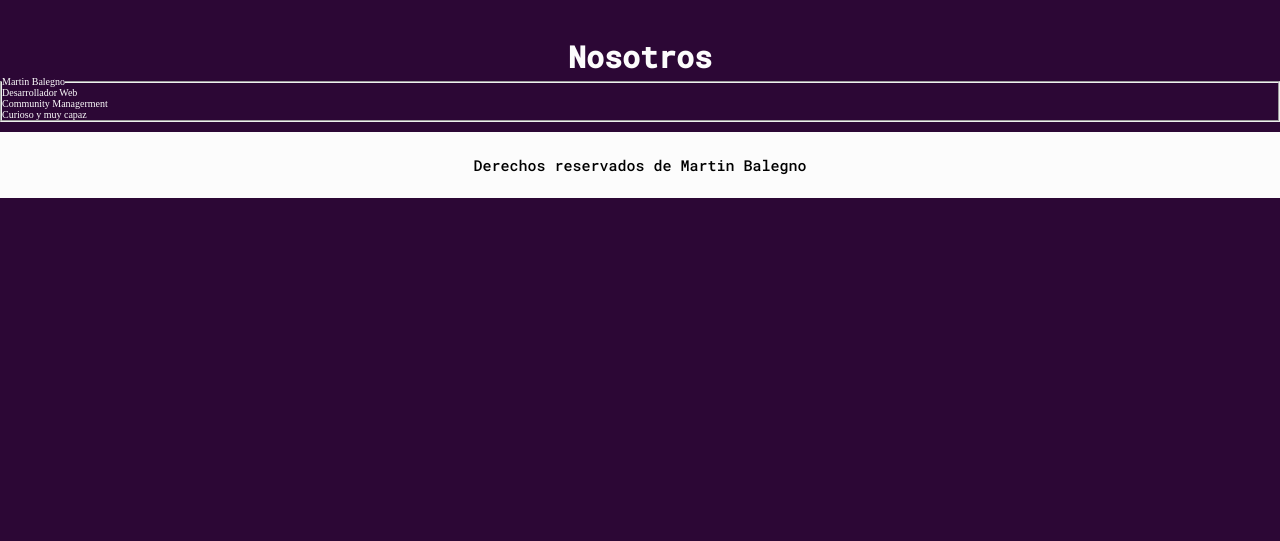
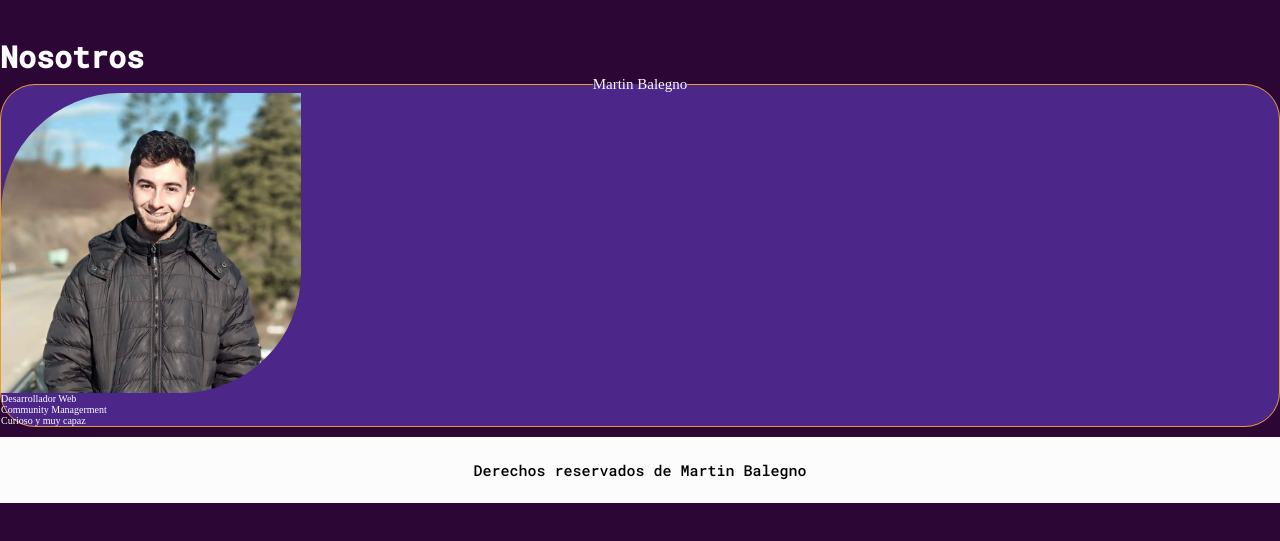
Before and after one commit to balegno/repoprueba, a plain HTML site: page pages/nosotros.html in a window 1280 px wide. Shown: the part 85-626 px from the top of the page. Drawn offline with Linux system fonts and the light colour scheme.

Commit message:
intento de armar tarjetas de nosotros

```diff
--- a/css/style.css
+++ b/css/style.css
@@ -28,7 +28,7 @@ h2 {
     font-size: 3rem;
     color: #fcfcfc;
     font-family: 'Roboto Mono', monospace;
-    text-align: center;
+    /* text-align: center; */
 }
 
 h3 {
@@ -316,6 +316,27 @@ input{
 
 /*NOSOTROS*/
 
+#nosfil {
+    border: solid 1.8px #ec9a29;
+    background-color: rgb(97, 61, 193, 60%);
+    border-radius: 3.5rem;
+
+}
+.mmbf {
+    display: flex;
+    flex-direction: column;
+    justify-content: flex-end;
+    align-content: rigth;
+    height: 30rem;
+    border-radius: 40% 0%;
+
+}
+
+.le {
+    text-align: center;
+    font-size: 1.5rem;
+
+}
 
 
 /*FIN NOSOTROS*/
--- a/pages/nosotros.html
+++ b/pages/nosotros.html
@@ -34,8 +34,9 @@
     <section>
       <div>
       <fieldset id="nosfil">
-        <legend>Martin Balegno</legend>
-        <ul>
+        <legend class="le">Martin Balegno</legend>
+        <img src="../img/IMG-20180624-WA0010_Original (1).jpeg" alt="martin" class="mmbf">
+        <ul class="datos">
           <li>Desarrollador Web</li>
           <li>Community Managerment</li>
           <li>Curioso y muy capaz</li>
@@ -53,6 +54,8 @@
       </fieldset>-->
     </section>
 
+
+
     <footer id="footer">
       <p>Derechos reservados de Martin Balegno</p>
   </footer>
```
Also changed, not shown: img/IMG-20180624-WA0010_Original (1).jpeg (added).
